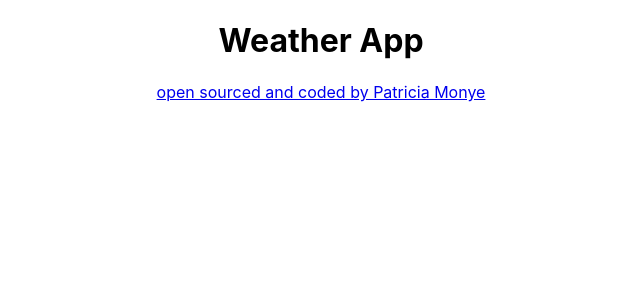
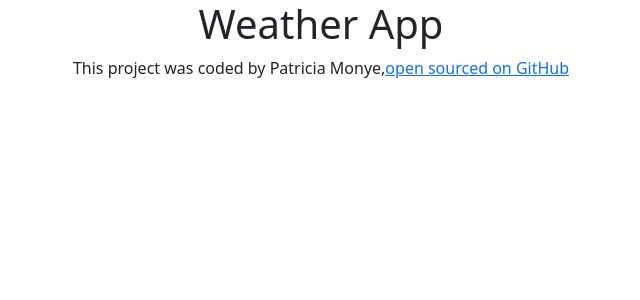
Before and after one commit to 3cia01/react-weather-app, a React (Create React App) app: page / in a window 1280 px wide. Shown: the top 300 px of the page, without its empty margins (319-959 px from the left). Built offline with nearby package versions, Linux system fonts and the light colour scheme; the HTML template or start-up script is replaced by a standard one.

Commit message:
Added bootstrap

```diff
--- a/package.json
+++ b/package.json
@@ -6,6 +6,7 @@
     "@testing-library/jest-dom": "^5.17.0",
     "@testing-library/react": "^13.4.0",
     "@testing-library/user-event": "^13.5.0",
+    "bootstrap": "^5.3.2",
     "react": "^18.2.0",
     "react-dom": "^18.2.0",
     "react-scripts": "5.0.1",
--- a/src/App.js
+++ b/src/App.js
@@ -3,17 +3,20 @@ import "./App.css";
 function App() {
   return (
     <div className="App">
+      <div className="container">
         <h1>Weather App</h1>
         <footer>
+          This project was coded by Patricia Monye,
           <a
             href="https://github.com/3cia01/react-weather-app"
             target="_blank"
             rel="noopener noreferrer"
           >
             {""}
-          open sourced and coded by Patricia Monye
+            open sourced on GitHub
           </a>
         </footer>
+      </div>
     </div>
   );
 }
```
Also changed, not shown: src/index.js (+8 -6 lines), 1 other file (tests, documents, lock files or other folders). Lines whose indentation alone changed are shown as unchanged.
